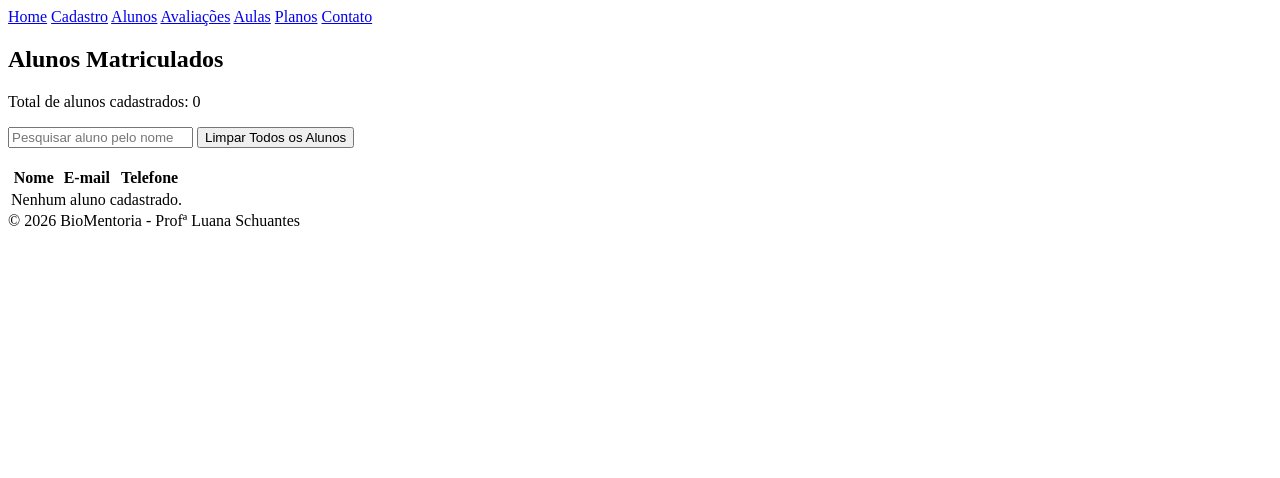
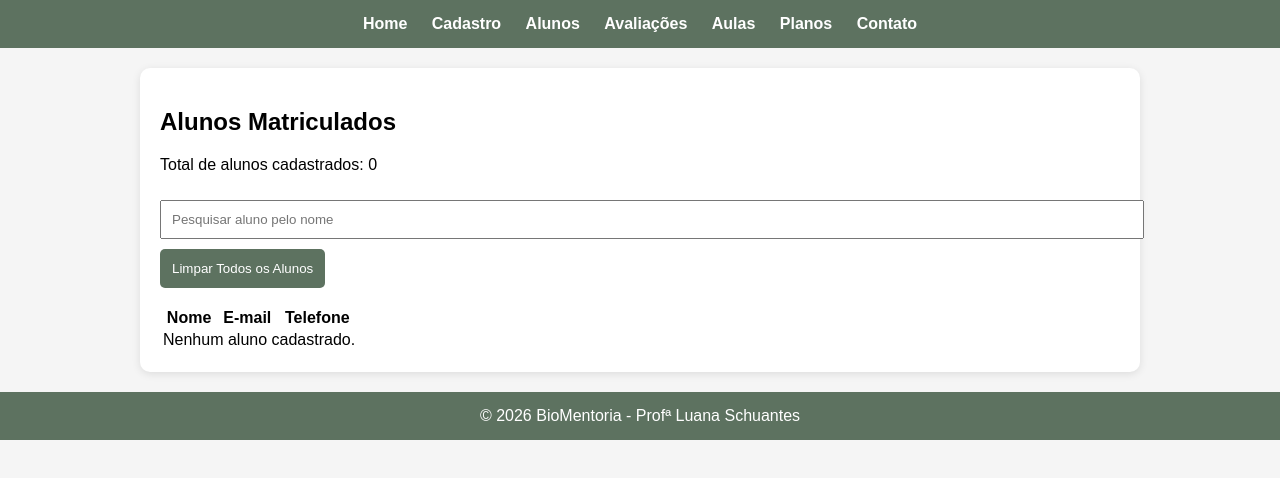
Before and after one commit to luanaschuantes/Aulas-de-biologia-, a plain HTML site: page alunos.html in a window 1280 px wide. Drawn offline with Linux system fonts and the light colour scheme; files whose address does not match are found by name.

Commit message:
Update alunos.html

```diff
--- a/alunos.html
+++ b/alunos.html
@@ -5,7 +5,7 @@
     <meta name="viewport" content="width=device-width, initial-scale=1.0">
     <title>Alunos Matriculados - BioMentoria</title>
 
-    <link rel="stylesheet" href="css/estilo.css">
+    <link rel="stylesheet" href="style.css">
 </head>
 
 <body>
```
